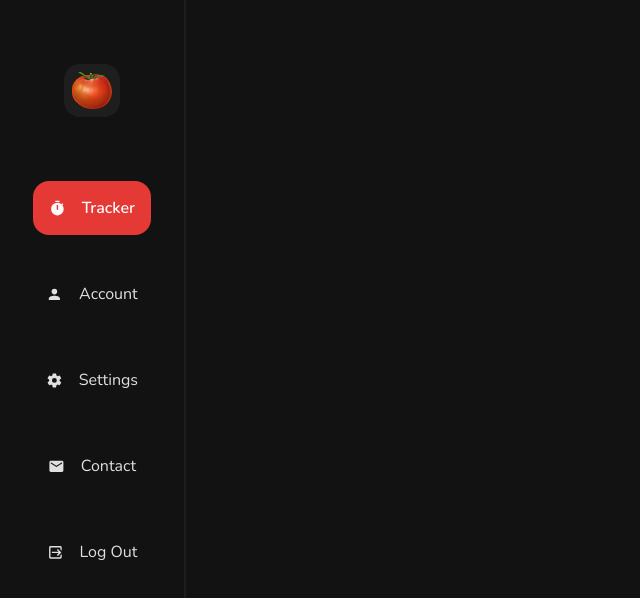
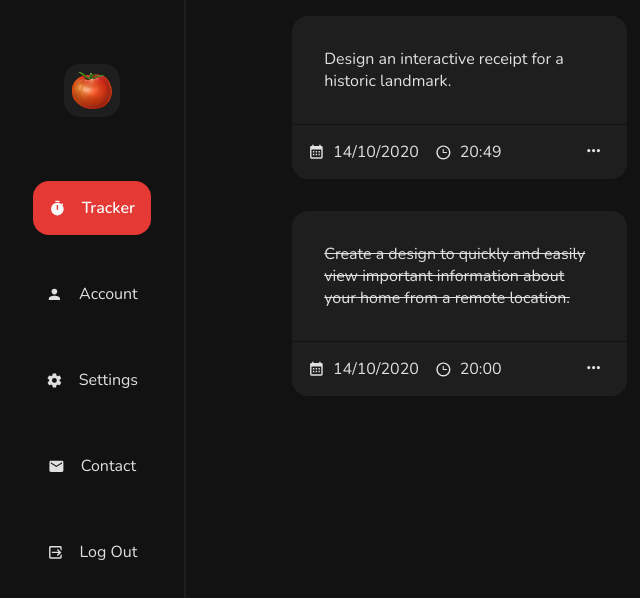
Before and after one commit to abigailarruda/pomodoro, a React (Create React App) app in the folder web/: page / in a window 1280 px wide. Shown: the top 598 px of the page, without its empty margins (0-640 px from the left). Built offline with nearby package versions, Linux system fonts and the light colour scheme.

Commit message:
Criando componente Task

```diff
--- a/web/src/components/Task/index.tsx
+++ b/web/src/components/Task/index.tsx
@@ -1,6 +1,16 @@
-import React from "react";
+import React, { useState } from "react";
 
 import "./styles.css";
+
+import Icon from "@mdi/react";
+import {
+  mdiCalendarMonth,
+  mdiClockTimeThreeOutline,
+  mdiDotsHorizontal,
+  mdiDelete,
+  mdiPencil,
+  mdiCheck,
+} from "@mdi/js";
 
 interface TaskProps {
   text: String;
@@ -10,7 +20,67 @@ interface TaskProps {
 }
 
 const Task: React.FC<TaskProps> = ({ text, date, time, isDone }) => {
-  return <h1>Task</h1>;
+  function getClasses() {
+    if (isDone) {
+      return "card-text done";
+    } else {
+      return "card-text";
+    }
+  }
+  return (
+    <div className="card">
+      <div className="card-body">
+        <p className={getClasses()}>{text}</p>
+      </div>
+      <div className="card-footer d-flex justify-content-between">
+        <div className="d-flex justify-content-start flex-row">
+          <p className="d-flex align-items-center mb-0">
+            <Icon path={mdiCalendarMonth} size={0.7} color="#e1e1e1" />
+            <span className="ml-2">{date}</span>
+          </p>
+          <p className="d-flex align-items-center ml-3 mb-0">
+            <Icon path={mdiClockTimeThreeOutline} size={0.7} color="#e1e1e1" />
+            <span className="ml-2">{time}</span>
+          </p>
+        </div>
+        <div className="justify-content-end">
+          <button
+            className="btn btn-dots dropdown-toggle"
+            type="button"
+            id="dropdownMenuButton"
+            data-toggle="dropdown"
+            aria-haspopup="true"
+            aria-expanded="false"
+          >
+            <Icon path={mdiDotsHorizontal} size={0.8} color="#e1e1e1" />
+          </button>
+          <div className="dropdown-menu" aria-labelledby="dropdownMenuButton">
+            <a
+              className="dropdown-item d-flex align-items-center"
+              type="button"
+            >
+              <Icon path={mdiCheck} size={0.7} color="#e1e1e1" />
+              <span className="ml-2">Mark as done</span>
+            </a>
+            <a
+              className="dropdown-item d-flex align-items-center"
+              type="button"
+            >
+              <Icon path={mdiPencil} size={0.7} color="#e1e1e1" />
+              <span className="ml-2">Edit task</span>
+            </a>
+            <a
+              className="dropdown-item d-flex align-items-center"
+              type="button"
+            >
+              <Icon path={mdiDelete} size={0.7} color="#e1e1e1" />
+              <span className="ml-2">Delete task</span>
+            </a>
+          </div>
+        </div>
+      </div>
+    </div>
+  );
 };
 
 export default Task;
--- a/web/src/components/Task/styles.css
+++ b/web/src/components/Task/styles.css
@@ -0,0 +1,64 @@
+.card {
+  background-color: var(--color-box) !important;
+  border: 0 !important;
+  border-radius: 1rem !important;
+  margin-bottom: 2rem;
+}
+
+.card-body {
+  padding: 2rem !important;
+}
+
+.card-text {
+  color: var(--color-text-in-box) !important;
+}
+
+.card-footer {
+  padding: 1rem !important;
+  background-color: var(--color-box) !important;
+  border-top: 1px solid var(--color-box-divider) !important;
+  border-radius: 0 0 1rem 1rem !important;
+  color: var(--color-text-in-box) !important;
+}
+
+.btn-dots {
+  background: var(--color-box) !important;
+  padding: 0 0.5rem !important;
+  border-radius: 0 !important;
+  border: 0 !important;
+  box-shadow: none !important;
+}
+
+.done {
+  text-decoration: line-through;
+}
+
+.dropdown-toggle::after {
+  margin: 0 !important;
+  vertical-align: 0 !important;
+  border: 0 !important;
+  content: none !important;
+}
+
+.dropdown-menu {
+  padding: 1rem !important;
+  margin: 0.5rem 0.5rem !important;
+  color: var(--color-dropdown-text) !important;
+  background: var(--color-dropdown-background) !important;
+  border: 0 !important;
+  border-radius: 1rem !important;
+}
+
+.dropdown-item {
+  padding: 0.5rem !important;
+  font-weight: 500 !important;
+  color: var(--color-dropdown-text) !important;
+  background: var(--color-dropdown-background) !important;
+  border: 0 !important;
+}
+
+.dropdown-item a {
+  display: flex;
+  justify-content: start;
+  align-items: center;
+}
--- a/web/src/pages/Landing/index.tsx
+++ b/web/src/pages/Landing/index.tsx
@@ -16,6 +16,8 @@ import {
   mdiMenu,
 } from "@mdi/js";
 
+import Task from "../../components/Task";
+
 function Landing() {
   return (
     <div className="d-flex toggled" id="wrapper">
@@ -28,31 +30,31 @@ function Landing() {
 
         <div className="list-group list-group-flush">
           <div className="list-group-item">
-            <button className="btn btn-sidebar-active">
+            <button className="btn btn-sidebar-active" type="button">
               <Icon path={mdiTimer} size={0.7} color="#FAFAFA" />
               <span>Tracker</span>
             </button>
           </div>
           <div className="list-group-item">
-            <button className="btn btn-sidebar">
+            <button className="btn btn-sidebar" type="button">
               <Icon path={mdiAccount} size={0.7} color="#e0e0e0" />
               <span>Account</span>
             </button>
           </div>
           <div className="list-group-item">
-            <button className="btn btn-sidebar">
+            <button className="btn btn-sidebar" type="button">
               <Icon path={mdiCog} size={0.7} color="#e0e0e0" />
               <span>Settings</span>
             </button>
           </div>
           <div className="list-group-item">
-            <button className="btn btn-sidebar">
+            <button className="btn btn-sidebar" type="button">
               <Icon path={mdiEmail} size={0.7} color="#e0e0e0" />
               <span>Contact</span>
             </button>
           </div>
           <div className="list-group-item">
-            <button className="btn btn-sidebar">
+            <button className="btn btn-sidebar" type="button">
               <Icon path={mdiLogoutVariant} size={0.7} color="#e0e0e0" />
               <span>Log Out</span>
             </button>
@@ -63,17 +65,39 @@ function Landing() {
       <div id="page-content-wrapper">
         <nav className="navbar navbar-expand-lg">
           <button
-            className="btn btn-menu d-flex d-sm-flex d-md-flex d-lg-none d-xl-none"
             id="menu-toggle"
             onClick={() => {
               $("#wrapper").toggleClass("toggled");
             }}
+            className="btn btn-menu d-flex d-sm-flex
+            d-md-flex d-lg-none d-xl-none"
           >
             <Icon path={mdiMenu} size={1} color="#e1e1e1" />
           </button>
         </nav>
 
-        <div className="container-fluid"></div>
+        <div className="container-fluid">
+          <div className="row">
+            <div className="col-xs-12 col-sm-12 col-md-5 col-lg-5 col-xl-5 offset-md-1 offset-lg-1 offset-xl-1 order-md-last">
+              {/* Timer */}
+            </div>
+            <div className="col-xs-12 col-sm-12 col-md-4 col-lg-4 col-xl-4 offset-md-1 offset-lg-1 offset-xl-1 order-xs-last order-md-first">
+              <Task
+                text="Design an interactive receipt for a historic landmark."
+                date="14/10/2020"
+                time="20:49"
+                isDone={false}
+              />
+              <Task
+                text="Create a design to quickly and easily view important information about your home from a remote location."
+                date="14/10/2020"
+                time="20:00"
+                isDone={true}
+              />
+            </div>
+            <div className="offset-md-1 offset-lg-1 offset-xl-1"></div>
+          </div>
+        </div>
       </div>
     </div>
   );
--- a/web/src/pages/Landing/styles.css
+++ b/web/src/pages/Landing/styles.css
@@ -101,7 +101,7 @@ body {
 
 #page-content-wrapper {
   min-width: 100vw;
-
+  padding-right: 11.6rem;
   background: var(--color-background);
 }
 
@@ -125,6 +125,10 @@ body {
   #wrapper.toggled #sidebar-wrapper {
     margin-left: -11.6rem;
   }
+
+  .btn-menu {
+    margin-bottom: 2rem;
+  }
 }
 
 .btn-menu {
```
